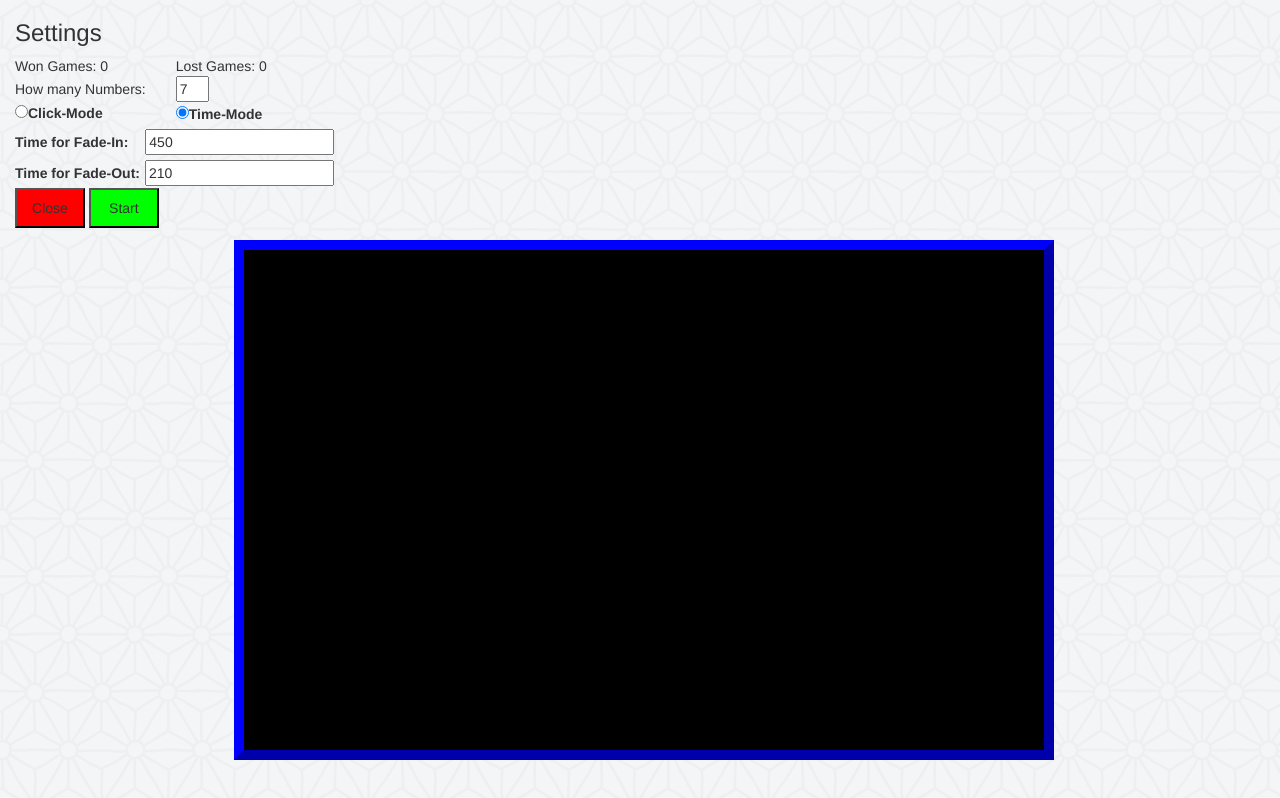
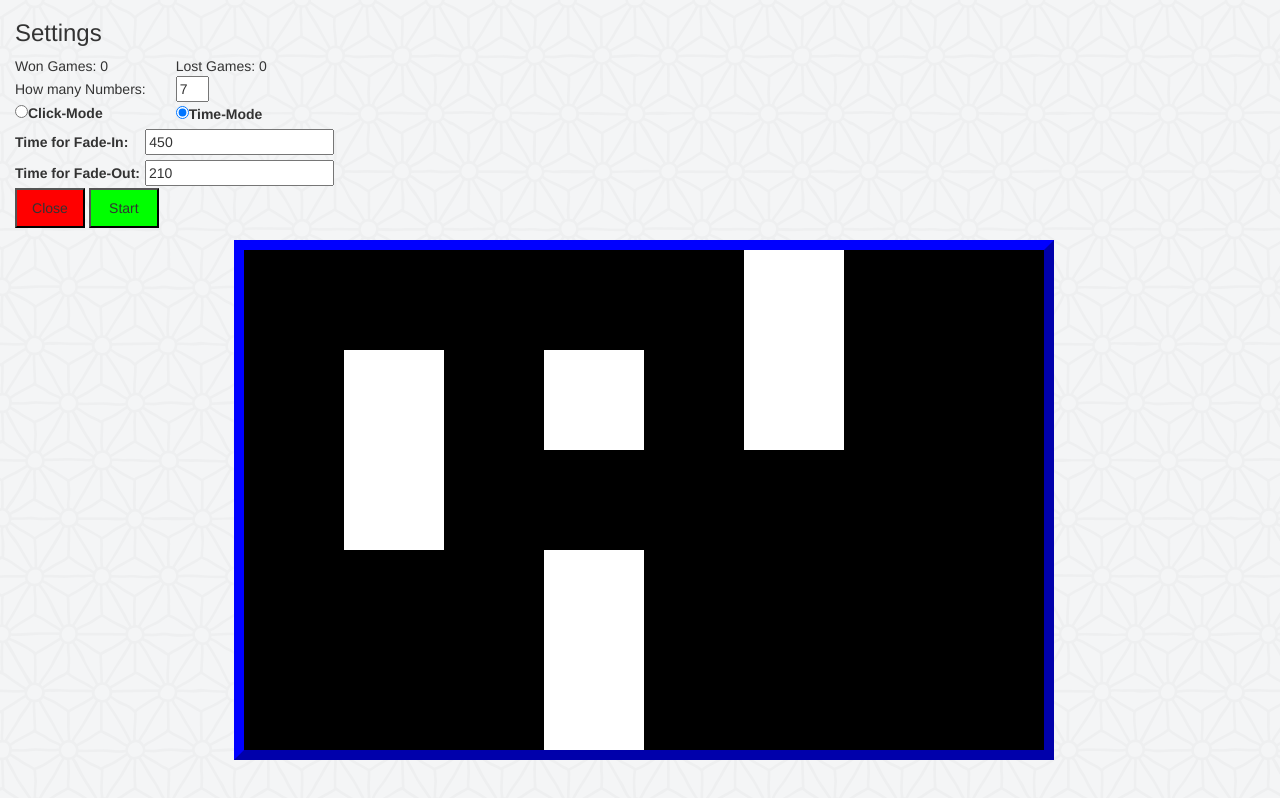
Before and after one commit to FrankenApps/ApeMemoryGame, a plain HTML site: page index.html in a window 1280 px wide. Both pictures are taken after a click on the button "Start". Drawn offline with nearby package versions, Linux system fonts and the light colour scheme.

Commit message:
Added the start game logic

```diff
--- a/game_logic.js
+++ b/game_logic.js
@@ -1,38 +1,42 @@
-var timeMode = true
-var lang = 'en'
+var timeMode = true;
+var lang = 'en';
+var buttonNumbers = [];
+var usedButtonIndexes = [];
 
 $(document).ready(function () {
-  $('#time_mode_settings').slideDown(400)
-  timeMode = true
-  $('#time_mode_radio').prop('checked', true)
-  console.log('TimeMode: ' + timeMode)
+  $('#time_mode_settings').slideDown(400);
+  timeMode = true;
+  $('#time_mode_radio').prop('checked', true);
+  console.log('TimeMode: ' + timeMode);
 
   // radios
   $('input[type=radio][name=mode]').change(function () {
     if (this.id === 'time_mode_radio') {
-      timeMode = true
-      $('#time_mode_settings').slideDown(400)
+      timeMode = true;
+      $('#time_mode_settings').slideDown(400);
     }else if (this.id === 'click_mode_radio') {
-      timeMode = false
-      $('#time_mode_settings').slideUp(400)
+      timeMode = false;
+      $('#time_mode_settings').slideUp(400);
     }
   })
 
   // create the game field buttons
   for (var i = 0; i < 40; i++) {
     var r = $('<div style="float: left" id="'+ "buttondiv"+ String(i) +'"><button style="width: 100px; height: 100px; background-color: #000000; color: #ffffff; font-size : 60px; border:none;" id="' + "gameButton" + String(i)+'"></button>' + '</div>');
-    $("#playground").append(r)
-    console.log(i)
+    $("#playground").append(r);
   }
 
   //buttons
   $('button').on('click', function (){
     if (this.id === 'close_button') {
 
-    }else if (this.id === 'start_game_button') {
-      startTheGame()
-    }else {
-        //game logic buttons
+    }
+    else if (this.id === 'start_game_button') {
+      startTheGame();
+    }
+    else {
+        $('#' + String(this.id)).css('background-color', '#000000');
+        $('#' + String(this.id)).prop('disabled', 'true');
       }
     })
   })
@@ -40,10 +44,13 @@ $(document).ready(function () {
   function startTheGame() {
     if(timeMode){
       if ($('#fade_in_input').val()<1 || $('fade_out_input').val()<1) {
-        showInputErrorWarning()
+        showInputErrorWarning();
       }
       else {
-        generateNumbers()
+        setTimeout(function(){
+          generateNumbers();
+        }, $('#fade_in_input').val());
+
       }
     }
     else {
@@ -53,21 +60,61 @@ $(document).ready(function () {
 
 function showInputErrorWarning () {
   if (lang === 'en') {
-    window.alert('You have to enter a numeric value in both text fields.')
+    window.alert('You have to enter a numeric value in both text fields.');
   }else if (lang === 'de') {
-    window.alert('Sie müssen eine Zahl in beide Textfelder eingeben.')
+    window.alert('Sie müssen eine Zahl in beide Textfelder eingeben.');
   }
 }
 
 function isNumber (evt) {
-  evt = (evt) ? evt : window.event
-  var charCode = (evt.which) ? evt.which : evt.keyCode
+  evt = (evt) ? evt : window.event;
+  var charCode = (evt.which) ? evt.which : evt.keyCode;
   if (charCode > 31 && (charCode < 48 || charCode > 57)) {
-    return false
+    return false;
   }
-  return true
+  return true;
 }
 
 function generateNumbers () {
-  return Math.floor((Math.random() * 40));
+  buttonNumbers = [];
+  for (var i = 0; i < $('#displayed_numbers_picker').val(); i++) {
+    var number = Math.floor((Math.random() * 9)+1);
+    if(buttonNumbers.indexOf(number) === -1){
+    buttonNumbers[i] = number;
+  }
+  else {
+    i = i-1;
+  }
+  }
+  initializeButtons();
 }
+
+function initializeButtons () {
+  usedButtonIndexes = [];
+  for (var i = 0; i < buttonNumbers.length; i++) {
+    var number = Math.floor((Math.random() * 40));
+    if(usedButtonIndexes.indexOf(number) === -1){
+    usedButtonIndexes[i] = number;
+  }
+  else {
+    i = i-1;
+  }
+  }
+  for (var i = 0; i < buttonNumbers.length; i++) {
+    $('#gameButton' + String(usedButtonIndexes[i])).html(buttonNumbers[i]);
+  }
+  for (var c = 0; c < 40; c++) {
+    if (!$('#gameButton' + String(c)).text().trim().length) {
+        $('#gameButton' + String(c)).prop('disabled', 'true');
+    }
+  }
+  setTimeout(function(){
+    hideDigits();
+  }, $('#fade_out_input').val());
+}
+
+function hideDigits () {
+  for (var i = 0; i < buttonNumbers.length; i++) {
+    $('#gameButton' + String(usedButtonIndexes[i])).css('background-color', '#ffffff');
+  }
+}
--- a/index.html
+++ b/index.html
@@ -31,8 +31,8 @@
           <input type="radio" style="" id="time_mode_radio" name="mode" checked="checked" title="In time-mode the digits will be auto-hidden after the selected time."><label for="time_mode_radio" title="In time-mode the digits will be auto-hidden after the selected time.">Time-Mode</label></input><br>
         </div>
         <div id="time_mode_settings" style="display: none">
-          <label for="fade_in_label">Time for Fade-In: </label><input style="margin-left: 17px" type="text" id="fade_in_input" style="" title="Time for fade-in." onkeypress="return isNumber(event)" value="450" /><br />
-          <label for="fade_in_label">Time for Fade-Out: </label><input style="margin-left: 5px; margin-top: 3px" type="text" id="fade_out_input" style="" title="Time for fade-out." onkeypress="return isNumber(event)" value="210" />
+          <label for="fade_in_label">Time for Fade-In: </label><input style="margin-left: 17px" type="text" id="fade_in_input" style="" title="Time for fade-in. This is in order for your eyes to concentrate on the game screen after hitting the start button. Default value should be fine." onkeypress="return isNumber(event)" value="450" /><br />
+          <label for="fade_in_label">Time for Fade-Out: </label><input style="margin-left: 5px; margin-top: 3px" type="text" id="fade_out_input" style="" title="Time for fade-out. E.g. how long you can see the numbers until they get hidden." onkeypress="return isNumber(event)" value="210" />
         </div>
         <div>
           <button id="close_button" style="background-color: #ff0000;  height: 40px; width: 70px" title="Go back to my Github page">Close</button>
--- a/styles.css
+++ b/styles.css
@@ -2,8 +2,6 @@ body {
 	background-image: url("res/site_background.png");
 /* override bootstrap background*/
 }
-
-/* site background working only on gh-pages, otherwise remove ApeMemoryGame*/
 
 .column-left {
 	float: left;
```
